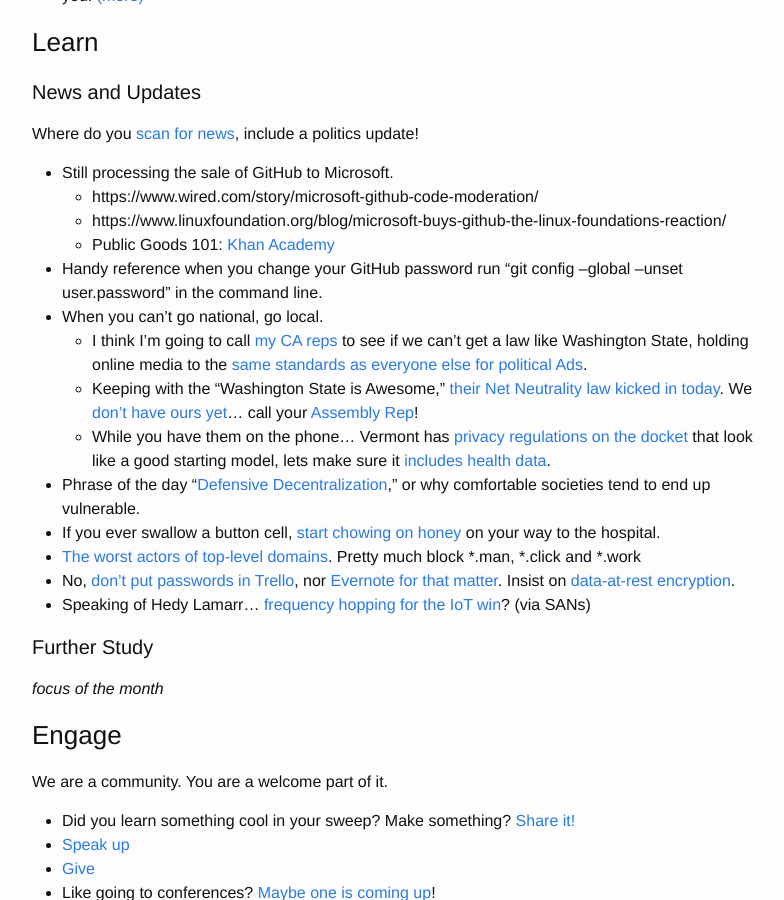
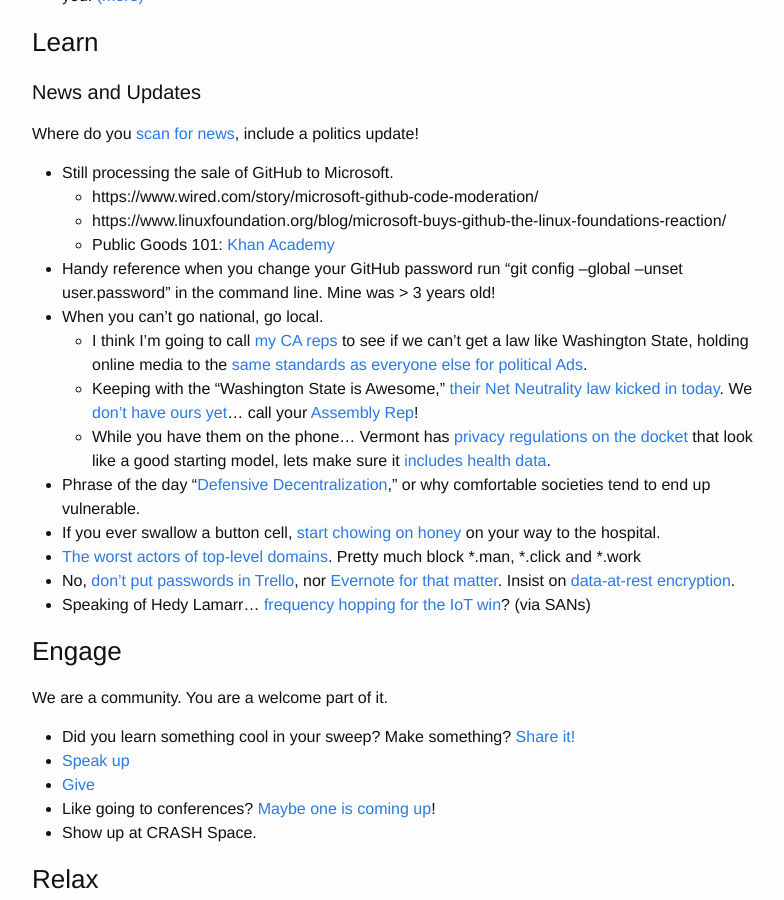
Before and after one commit to CRASHSpace/tuesday, a Jekyll site: the page built from _posts/2018-06-12-tuesday-sweep.md, in a window 1280 px wide and 900 px high, scrolled down 1176 px. Shown: the whole window, without its empty margins (238-1022 px from the left). Built offline with Jekyll 4.4.1, drawn with Linux system fonts in a browser that asks for light colours.

Commit message:
minor updates

```diff
--- a/_posts/2018-06-12-tuesday-sweep.md
+++ b/_posts/2018-06-12-tuesday-sweep.md
@@ -52,7 +52,7 @@
     *   https://www.wired.com/story/microsoft-github-code-moderation/
     *   https://www.linuxfoundation.org/blog/microsoft-buys-github-the-linux-foundations-reaction/
     *   Public Goods 101: [Khan Academy](https://www.khanacademy.org/economics-finance-domain/ap-microeconomics/ap-consumer-producer-surplus/ap-externalities-topic/a/public-goods-cnx)
-*   Handy reference when you change your GitHub password run "git config --global --unset user.password" in the command line.
+*   Handy reference when you change your GitHub password run "git config --global --unset user.password" in the command line. Mine was > 3 years old!
 *   When you can’t go national, go local.
     *   I think I’m going to call [my CA reps](http://findyourrep.legislature.ca.gov/) to see if we can’t get a law like Washington State, holding online media to the [same standards as everyone else for political Ads](https://arstechnica.com/tech-policy/2018/06/new-law-forces-google-to-suspend-political-ads-in-washington-state).
     *   Keeping with the “Washington State is Awesome,” [their Net Neutrality law kicked in today](https://arstechnica.com/tech-policy/2018/06/first-state-net-neutrality-law-took-effect-today-countering-fcc-repeal/). We [don’t have ours yet](https://arstechnica.com/tech-policy/2018/06/first-state-net-neutrality-law-took-effect-today-countering-fcc-repeal/)… call your [Assembly Rep](http://findyourrep.legislature.ca.gov/)!
@@ -63,9 +63,6 @@
 *   No, [don’t put passwords in Trello](https://krebsonsecurity.com/2018/06/further-down-the-trello-rabbit-hole/), nor [Evernote](https://www.lifewire.com/evernote-tips-you-should-avoid-153286) [for that matter](https://lawyerist.com/evernote-secure-enough-client-data/). Insist on [data-at-rest](https://en.wikipedia.org/wiki/Data_at_rest) [encryption](https://digitalguardian.com/blog/data-protection-data-in-transit-vs-data-at-rest).
 *   Speaking of Hedy Lamarr… [frequency hopping for the IoT win](https://www.scmagazine.com/mit-researchers-develop-frequency-hopping-transmitter-that-fends-off-attackers/article/772638/)? (via SANs)
 
-#### Further Study
-
-_focus of the month_
 
 ### Engage
 
```
